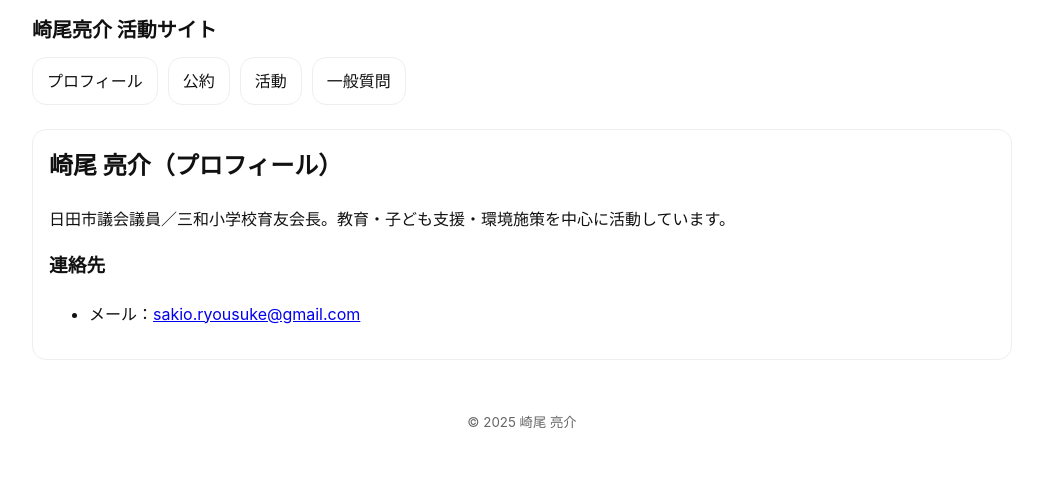
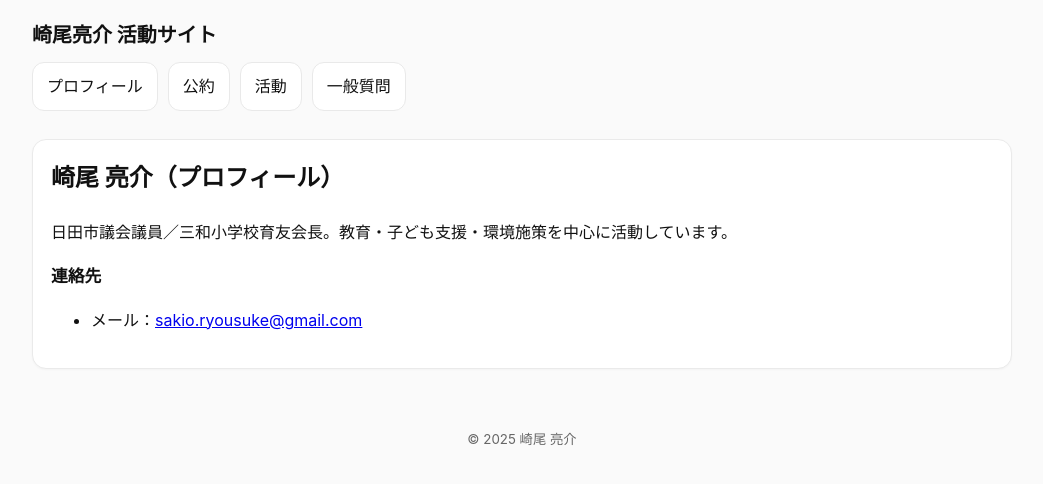
Before and after one commit to sakioryousuke-eng/activity-site, a Jekyll site: the page built from index.html, in a window 1280 px wide. Shown: the top 484 px of the page, without its empty margins (118-1161 px from the left). Built offline with Jekyll 4.4.1, drawn with Linux system fonts in a browser that asks for light colours.

Commit message:
Update default.html

```diff
--- a/_layouts/default.html
+++ b/_layouts/default.html
@@ -5,23 +5,29 @@
   <title>{{ page.title }} | {{ site.title }}</title>
   <meta name="viewport" content="width=device-width, initial-scale=1, viewport-fit=cover">
   {% seo %}
-  <style>
+    <style>
     :root { --max: 980px; --pad: 16px; --radius: 14px; }
     * { box-sizing: border-box; }
-    body { margin:0; font:16px/1.65 -apple-system,BlinkMacSystemFont,"Noto Sans JP",sans-serif; color:#111; background:#fff; }
+    body { margin:0; font:16px/1.7 -apple-system,BlinkMacSystemFont,"Noto Sans JP",sans-serif; color:#111; background:#fafafa; }
     header,main,footer { max-width:var(--max); margin:0 auto; padding:0 var(--pad); }
-    header { padding:14px 0 8px; }
-    h1 { font-size:1.25rem; margin:0; }
+    header { padding:18px 0 10px; }
+    h1 { font-size:1.25rem; margin:0; font-weight:700; }
     nav ul { list-style:none; display:flex; gap:10px; flex-wrap:wrap; padding:0; margin:10px 0 0; }
-    nav a { display:block; padding:10px 14px; border:1px solid #eee; border-radius:var(--radius); text-decoration:none; color:#111; }
-    nav a:hover { background:#f7f7f7; }
-    main { padding:16px 0 24px; }
-    .grid { display:grid; grid-template-columns:repeat(auto-fill,minmax(260px,1fr)); gap:14px; }
-    .card { border:1px solid #eee; border-radius:var(--radius); padding:16px; background:#fff; }
+    nav a { display:block; padding:10px 14px; border:1px solid #e9e9e9; border-radius:12px; text-decoration:none; color:#111; background:#fff; }
+    nav a:hover { background:#f4f4f4; }
+    main { padding:18px 0 30px; }
+    .grid { display:grid; grid-template-columns:repeat(auto-fill,minmax(280px,1fr)); gap:16px; }
+    .card {
+      border:1px solid #eaeaea; border-radius:14px; padding:18px; background:#fff;
+      box-shadow:0 1px 2px rgba(0,0,0,.03);
+    }
+    .card h3{ margin:0 0 6px; font-size:1.05rem; }
     .muted { color:#666; font-size:.9rem; }
-    footer { padding:24px 0; color:#666; text-align:center; }
+    .btn-link{ display:inline-block; padding:8px 12px; border:1px solid #ddd; border-radius:10px; text-decoration:none; }
+    .btn-link:hover{ background:#f6f6f6; }
+    footer { padding:26px 0; color:#666; text-align:center; }
 
-    /* === モーダル（常時フルスクリーン・中央表示） === */
+    /* モーダル（前回と同じ仕様。ここは触らない場合このまま） */
     #pdf-modal { position:fixed; inset:0; background:rgba(0,0,0,.82); display:none; z-index:9999; }
     #pdf-modal-inner { width:100vw; height:100vh; display:flex; align-items:center; justify-content:center; }
     #pdf-modal-box { width:90vw; height:90vh; background:#fff; border-radius:12px; overflow:hidden; box-shadow:0 10px 30px rgba(0,0,0,.35); }
```
